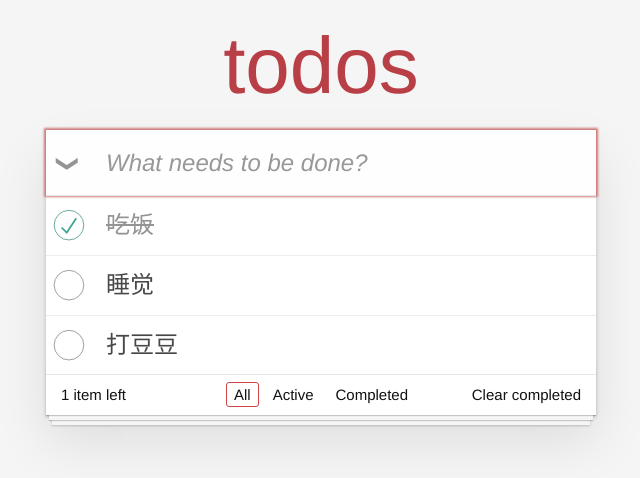
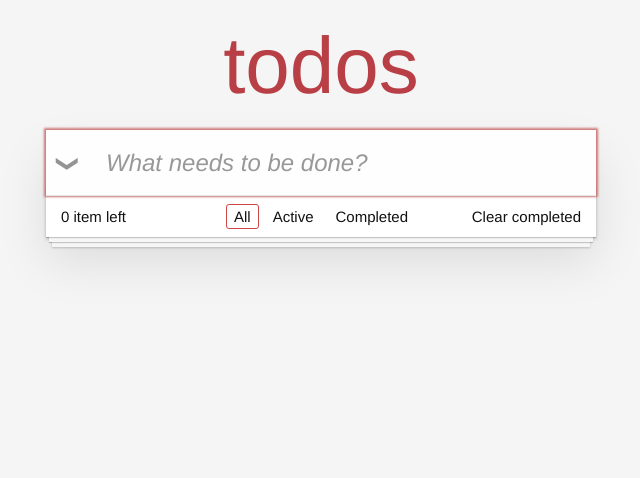
Before and after one commit to OneDream2000/todo-vue3-ts, a Vue app: page / in a window 1280 px wide. Shown: the top 478 px of the page, without its empty margins (319-959 px from the left). Built offline with nearby package versions, Linux system fonts and the light colour scheme.

Commit message:
watch 监视存到本地

```diff
--- a/src/App.vue
+++ b/src/App.vue
@@ -2,30 +2,14 @@
 import TodoHeader from './components/TodoHeader.vue'
 import TodoMain from './components/TodoMain.vue'
 import TodoFooter from './components/TodoFooter.vue'
-import { ref } from 'vue';
+import { ref, watch } from 'vue';
 export interface listType {
   id: number,
   name: string,
   done: boolean,
 }
 // 提供数据
-const list = ref<listType[]>([
-  {
-    id: 1,
-    name: '吃饭',
-    done: true,
-  },
-  {
-    id: 2,
-    name: '睡觉',
-    done: false,
-  },
-  {
-    id: 3,
-    name: '打豆豆',
-    done: false,
-  },
-])
+const list = ref<listType[]>(JSON.parse(localStorage.getItem('todos') || '[]'))
 // 子传父，修改单选框
 const changeDone = (id: number) => {
   list.value.forEach(item => { if (item.id === id) { item.done = !item.done } return item })
@@ -46,6 +30,12 @@ const addTodo = (name: string) => {
 const checkAll = (value: boolean) => {
   list.value.forEach((item) => item.done = value)
 }
+// watch 监视存到本地
+watch(list,(value) => {
+  localStorage.setItem('todos',JSON.stringify(value))
+},{
+  deep:true
+})
 </script>
 
 <template>
```
